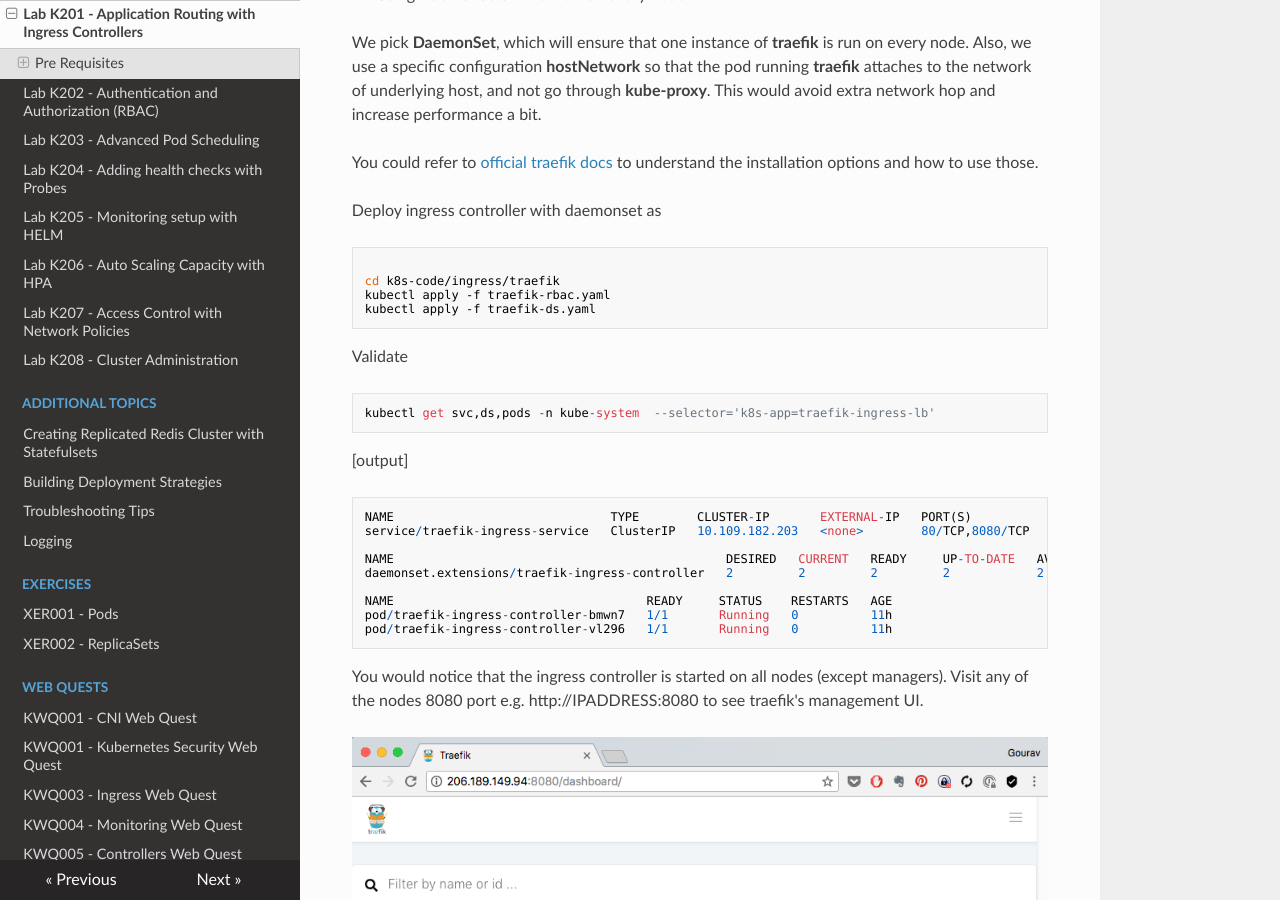
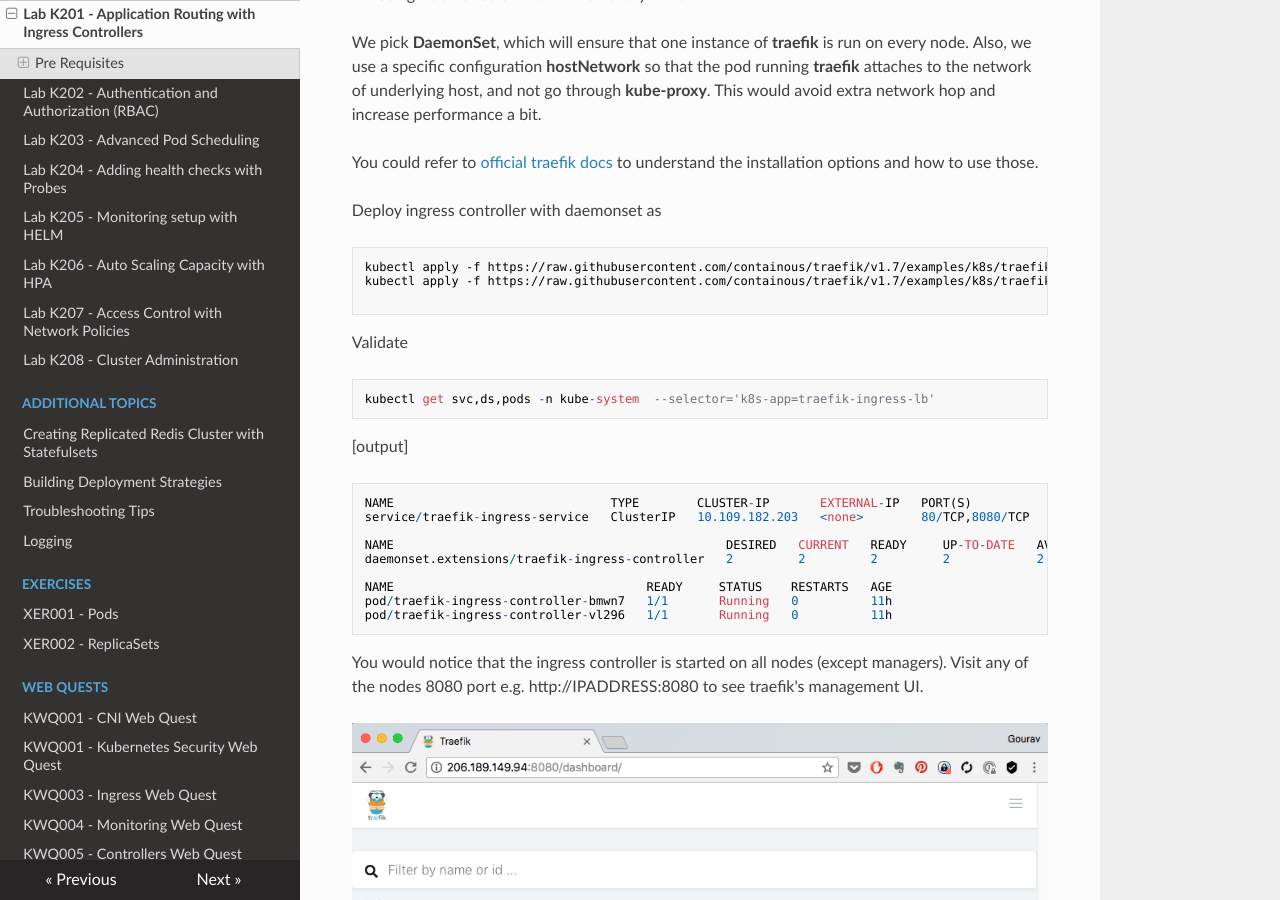
Before and after one commit to schoolofdevops/kubernetes-labguide, an MkDocs documentation site: the page built from chapters/ingress.md, in a window 1280 px wide and 900 px high, scrolled down 834 px. Built offline with MkDocs 1.6.1, drawn with Linux system fonts in a browser that asks for light colours; nearby versions of some CDN libraries; old or Windows-style settings are respelled for this version of MkDocs.

Commit message:
use the ds and rbac files for trafeik from official docs
until 1.5 version of kubernetes, the code in k8s-code repo was working. It needs to be updated. Until then, use the files in the official docs  to create daemonset and rbac policies for traefik.

````diff
--- a/chapters/ingress.md
+++ b/chapters/ingress.md
@@ -34,10 +34,9 @@
 Deploy ingress controller with daemonset as
 
 ```
+kubectl apply -f https://raw.githubusercontent.com/containous/traefik/v1.7/examples/k8s/traefik-rbac.yaml
+kubectl apply -f https://raw.githubusercontent.com/containous/traefik/v1.7/examples/k8s/traefik-ds.yaml
 
-cd k8s-code/ingress/traefik
-kubectl apply -f traefik-rbac.yaml
-kubectl apply -f traefik-ds.yaml
 ```
 
 Validate
````
